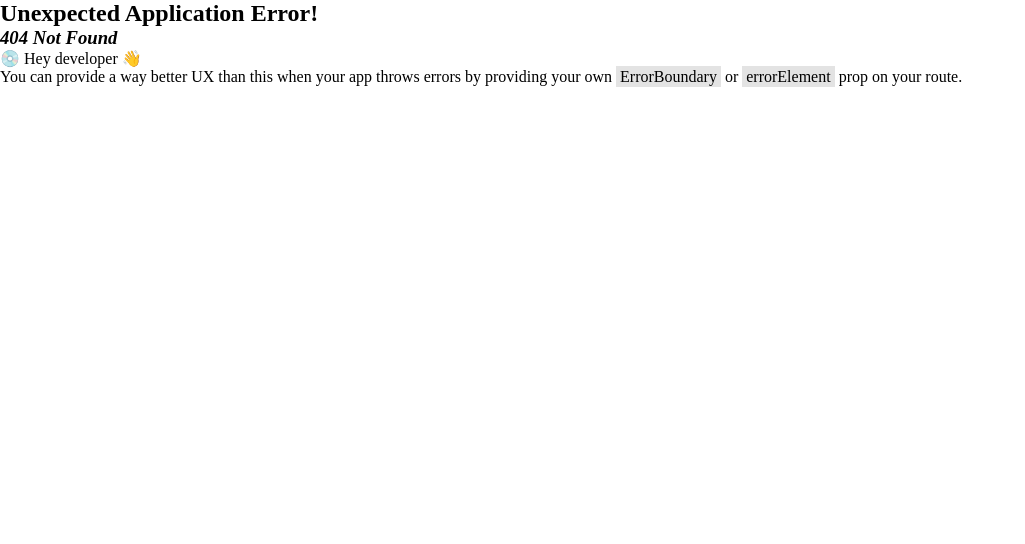
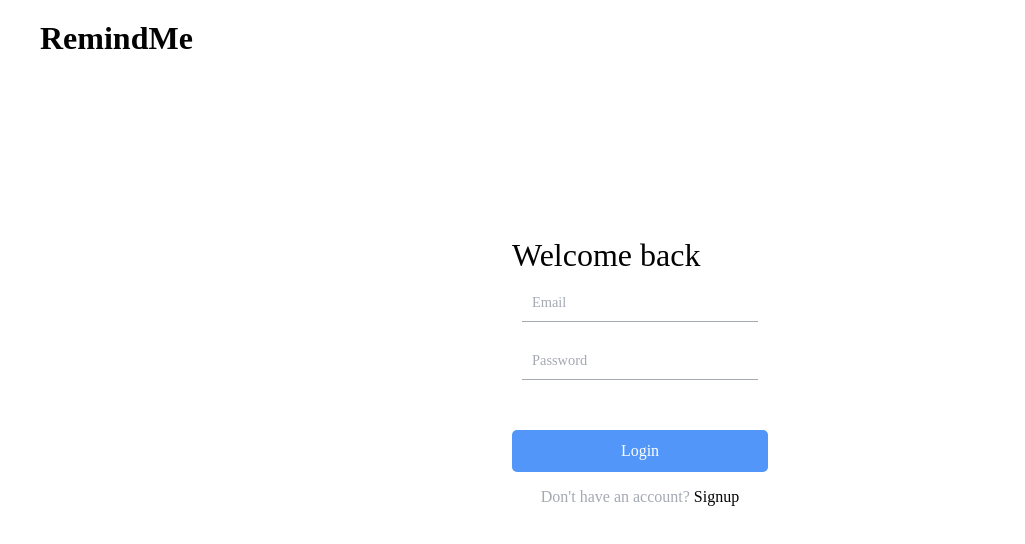
Before and after one commit to oleesir/medicine_tracker_fe, a React (Create React App) app: page /login in a window 1280 px wide. Before the commit this address had no page. Shown: the top 544 px of the page, without its empty margins (0-1025 px from the left). Built offline with nearby package versions, Linux system fonts and the light colour scheme.

Commit message:
create login page

```diff
--- a/src/App.tsx
+++ b/src/App.tsx
@@ -8,6 +8,7 @@ import Layout from "./pages/Layout";
 import Welcome from "./pages/Welcome";
 import Dashboard from "./pages/Dashboard";
 import Signup from "./pages/Signup";
+import Login from "./pages/Login";
 import './App.css';
 
 
@@ -19,6 +20,7 @@ const router = createBrowserRouter(
         <Route element={<Layout/>}>
             <Route path="/" element={<Welcome/>}/>
             <Route path="/signup" element={<Signup/>}/>
+            <Route path="/login" element={<Login/>}/>
             <Route path="/dashboard" element={<Dashboard/>}/>
         </Route>
     )
--- /dev/null
+++ b/src/pages/Login/index.tsx
@@ -0,0 +1,40 @@
+import {
+    Logo,
+    LogoDiv,
+    StyledHeader,
+    Wrapper,
+    Content,
+    Container,
+    Input,
+    SignupBtn,
+    Heading,
+    Text,
+    LoginContainer,
+    LoginText
+} from "../Login/styles";
+
+const Login = () => {
+    return (
+        <Wrapper>
+            <StyledHeader>
+                <LogoDiv>
+                    <Logo>RemindMe</Logo>
+                </LogoDiv>
+            </StyledHeader>
+            <Content>
+                <Container>
+                    <Heading>Welcome back</Heading>
+                    <Input type="text" placeholder="Email"/>
+                    <Input type="text" placeholder="Password"/>
+                    <SignupBtn>Login</SignupBtn>
+                    <LoginContainer>
+                        <Text color="#A5A9B2" bottom="1rem" size="1rem">Don't have an account? <LoginText
+                            color="#030303" bottom="1rem" size="1rem">Signup</LoginText></Text>
+                    </LoginContainer>
+                </Container>
+            </Content>
+        </Wrapper>
+    );
+};
+
+export default Login;
--- /dev/null
+++ b/src/pages/Login/styles.ts
@@ -0,0 +1,127 @@
+import styled from "styled-components";
+
+export const Wrapper = styled.div`
+  width: 100%;
+  height: 100vh;
+  display: flex;
+  flex-direction: column;
+`
+
+export const StyledHeader = styled.div`
+  display: flex;
+  justify-content: space-between;
+  width: 100%;
+  padding: 20px 40px;
+  align-items: center;
+`;
+
+
+export const Logo = styled.h1`
+  color: #030303;
+  cursor: pointer;
+`;
+
+export const LogoDiv = styled.div`
+  //background-color: pink;
+`;
+
+
+export const Content = styled.div`
+  width: 100%;
+  display: flex;
+  justify-content: center;
+  padding-top: 10rem;
+`;
+
+
+export const Container = styled.div`
+  display: flex;
+  flex-direction: column;
+  width: 20%;
+`;
+
+export const Input = styled.input`
+  font-size: 0.9rem;
+  padding: 10px;
+  margin: 10px;
+  outline: none;
+  border: none;
+  border-bottom: 1px solid #A5A9B2;
+
+  ::placeholder {
+    color: #A5A9B2;
+  }
+
+  :focus {
+    border-bottom: 1px solid #5196F8;
+  }
+`;
+
+export const SignupBtn = styled.button`
+  background-color: #5196F8;
+  border: none;
+  outline: none;
+  color: #fff;
+  cursor: pointer;
+  font-size: 1em;
+  padding: 0.75em 1.5em;
+  border-radius: 5px;
+  margin-top: 2.5rem;
+`;
+
+export const Heading = styled.p`
+  color: #030303;
+  font-size: 2rem;
+`;
+
+export const Text = styled.p<{ size?: string, bottom?: string, color?: string, weight?: string, top?: string }>`
+  font-size: ${props => props.size};
+  color: ${props => props.color};
+  margin-bottom: ${props => props.bottom};
+  margin-top: ${props => props.top};
+  font-weight: ${props => props.weight};
+`;
+
+
+export const LoginContainer = styled.div`
+  display: flex;
+  justify-content: center;
+  margin-top: 1rem;
+`;
+
+export const LoginText = styled.span<{ size?: string, bottom?: string, color?: string, weight?: string, top?: string }>`
+  font-size: ${props => props.size};
+  color: ${props => props.color};
+  margin-bottom: ${props => props.bottom};
+  margin-top: ${props => props.top};
+  font-weight: ${props => props.weight};
+  cursor: pointer;
+`;
+//
+// export const BannerContent = styled.div`
+//   width: 50%;
+//   display: flex;
+//   padding-top: 10rem;
+//   padding-left: 10rem;
+//   padding-right: 10rem;
+// `;
+//
+//
+// export const ImgContent = styled.div`
+//   padding-top: 4rem;
+//   width: 50%;
+//   padding-right: 5rem;
+// `;
+//
+//
+// export const BannerContentChild = styled.div`
+//   display: flex;
+//   flex-direction: column;
+// `;
+//
+// export const BannerText = styled.p<{ size?: string, bottom?: string, color?: string, weight?: string }>`
+//   font-size: ${props => props.size};
+//   color: ${props => props.color};
+//   margin-bottom: ${props => props.bottom};
+//   font-weight: ${props => props.weight};
+// `;
```
